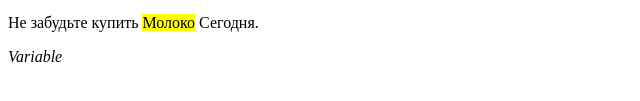
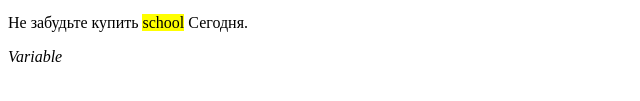
Before and after one commit to TalgarbekKubanychbekuulu/talgar04.html, a plain HTML site: page index.html in a window 1280 px wide. Shown: the part 427-528 px from the top of the page, 0-640 px from the left. Drawn offline with Linux system fonts and the light colour scheme.

Commit message:
added school

```diff
--- a/index.html
+++ b/index.html
@@ -32,7 +32,7 @@
               <em>Подчеркнутый текст</em>
               <embed src="helloworld.swf">
 
-                <p>Не забудьте купить <mark>Молоко</mark> Сегодня.</p>
+                <p>Не забудьте купить <mark>school</mark> Сегодня.</p>
 
                 <var>Variable</var>
 </body>
```
